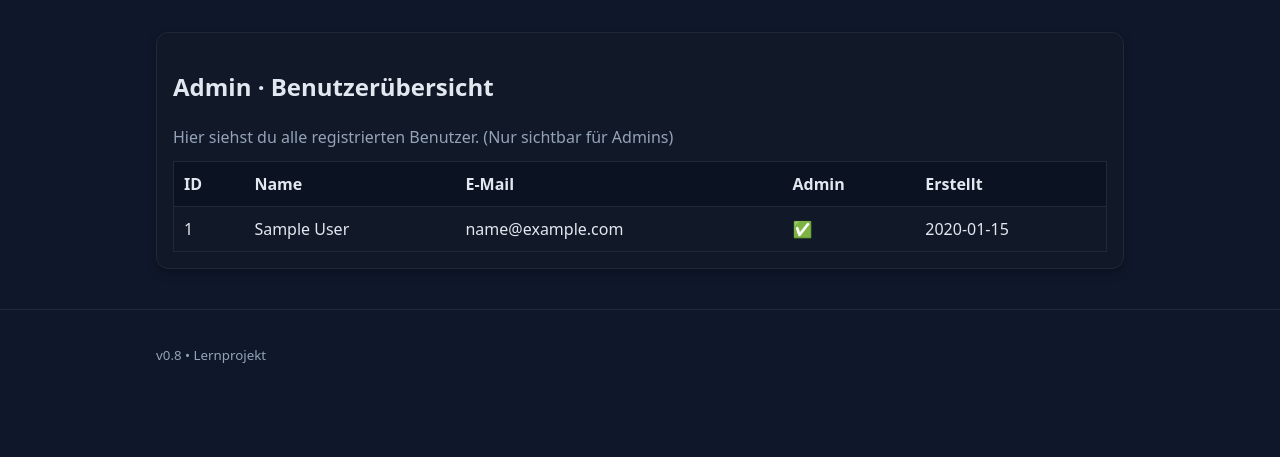
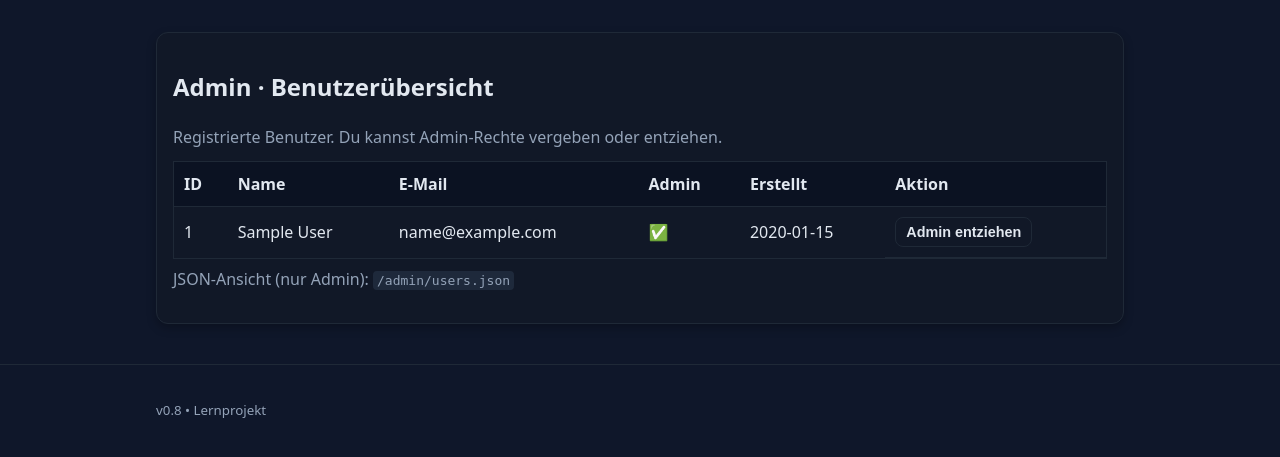
Before and after one commit to klaas709/haushaltsbuch, a Flask app: page /admin/users in a window 1280 px wide. Shown: the part 57-514 px from the top of the page. Run offline with Flask 3, Linux system fonts and the light colour scheme; a user stored in the database is signed in; tables that the repository leaves empty hold one stand-in row (values such as "Sample post"); some libraries are stand-ins or nearby versions.

Commit message:
v0.8.3: Admin-Verwaltung (Promote/Demote) + /admin/users.json

```diff
--- a/app.py
+++ b/app.py
@@ -1,4 +1,4 @@
-from flask import Flask, render_template, url_for, request, redirect, flash
+from flask import Flask, render_template, url_for, request, redirect, flash, jsonify
 from datetime import date
 from pathlib import Path
 import sqlite3
@@ -333,7 +333,7 @@ def logout():
     return redirect(url_for("login"))
 
 # =========================
-# Admin: Benutzerübersicht
+# Admin: Benutzerübersicht & Verwaltung
 # =========================
 @app.get("/admin/users")
 @login_required
@@ -346,6 +346,42 @@ def admin_users():
             "SELECT id, name, email, is_admin, created_at FROM users ORDER BY id"
         ).fetchall()
     return render_template("admin_users.html", users=users)
+
+@app.get("/admin/users.json")
+@login_required
+def admin_users_json():
+    if not getattr(current_user, "is_admin", False):
+        return jsonify({"error": "forbidden"}), 403
+    with get_conn() as conn:
+        rows = conn.execute(
+            "SELECT id, name, email, is_admin, created_at FROM users ORDER BY id"
+        ).fetchall()
+    return jsonify([dict(r) for r in rows])
+
+@app.post("/admin/users/<int:user_id>/promote")
+@login_required
+def admin_promote(user_id: int):
+    if not getattr(current_user, "is_admin", False):
+        flash("Keine Berechtigung.", "error")
+        return redirect(url_for("home"))
+    with get_conn() as conn:
+        conn.execute("UPDATE users SET is_admin = 1 WHERE id = ?", (user_id,))
+    flash("Benutzer ist jetzt Admin.", "success")
+    return redirect(url_for("admin_users"))
+
+@app.post("/admin/users/<int:user_id>/demote")
+@login_required
+def admin_demote(user_id: int):
+    if not getattr(current_user, "is_admin", False):
+        flash("Keine Berechtigung.", "error")
+        return redirect(url_for("home"))
+    if str(user_id) == str(current_user.id):
+        flash("Du kannst dir selbst die Admin-Rechte nicht entziehen.", "error")
+        return redirect(url_for("admin_users"))
+    with get_conn() as conn:
+        conn.execute("UPDATE users SET is_admin = 0 WHERE id = ?", (user_id,))
+    flash("Admin-Rechte entzogen.", "success")
+    return redirect(url_for("admin_users"))
 
 # =========================
 # App-Routen (geschützt)
--- a/templates/admin_users.html
+++ b/templates/admin_users.html
@@ -14,7 +14,7 @@
   <section class="card">
     <h2>Admin · Benutzerübersicht</h2>
     <p class="muted" style="margin:6px 0 12px;">
-      Hier siehst du alle registrierten Benutzer. (Nur sichtbar für Admins)
+      Registrierte Benutzer. Du kannst Admin-Rechte vergeben oder entziehen.
     </p>
 
     <div class="table-wrapper">
@@ -26,6 +26,7 @@
             <th>E-Mail</th>
             <th>Admin</th>
             <th>Erstellt</th>
+            <th>Aktion</th>
           </tr>
         </thead>
         <tbody>
@@ -36,11 +37,26 @@
               <td>{{ u.email }}</td>
               <td>{{ "✅" if u.is_admin else "❌" }}</td>
               <td>{{ u.created_at }}</td>
+              <td class="actions">
+                {% if not u.is_admin %}
+                  <form action="{{ url_for('admin_promote', user_id=u.id) }}" method="post" style="display:inline;">
+                    <button class="btn btn-small" type="submit">Zum Admin machen</button>
+                  </form>
+                {% else %}
+                  <form action="{{ url_for('admin_demote', user_id=u.id) }}" method="post" style="display:inline;" onsubmit="return confirm('Admin-Rechte wirklich entziehen?');">
+                    <button class="btn btn-small btn-ghost" type="submit">Admin entziehen</button>
+                  </form>
+                {% endif %}
+              </td>
             </tr>
           {% endfor %}
         </tbody>
       </table>
     </div>
+
+    <p class="muted" style="margin-top:8px;">
+      JSON-Ansicht (nur Admin): <code>/admin/users.json</code>
+    </p>
   </section>
 
 {% endblock %}
```
